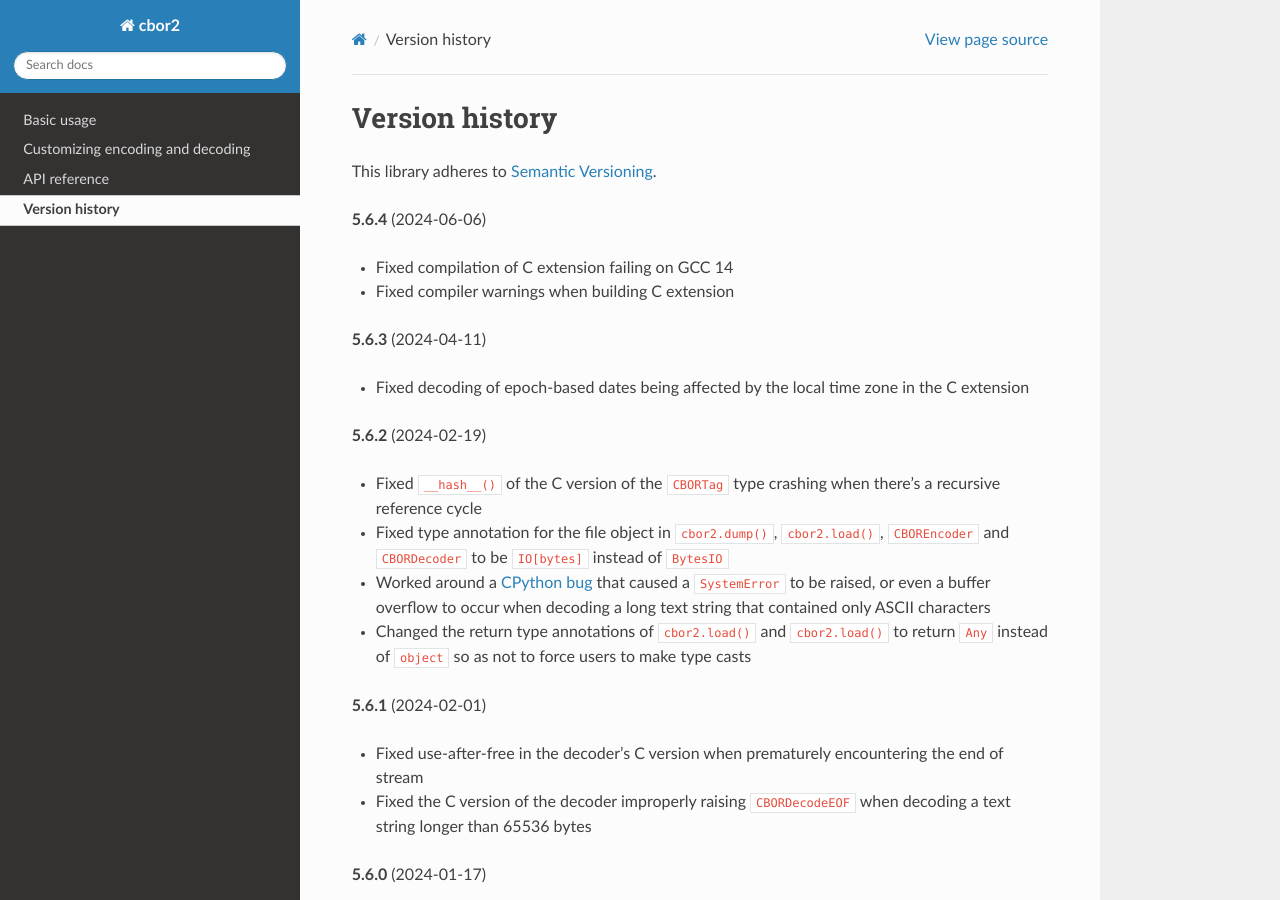
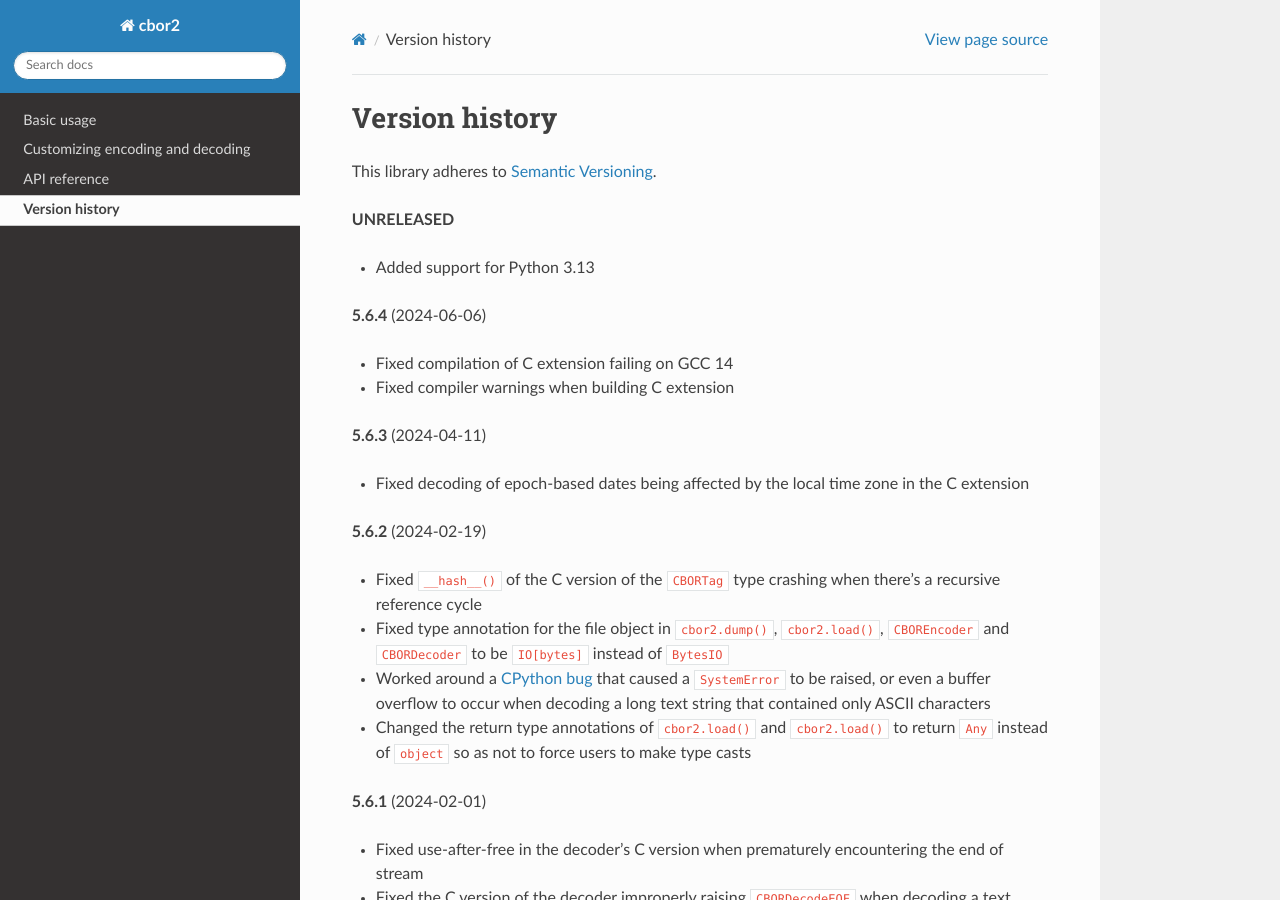
Before and after one commit to agronholm/cbor2, a Sphinx documentation site: the page built from docs/versionhistory.rst, in a window 1280 px wide and 900 px high. Built offline with Sphinx 7.4.7 and the Read the Docs theme 2.0.0, drawn with Linux system fonts in a browser that asks for light colours; the version number could not be read and is left out.

Commit message:
Added support for Python 3.13

```diff
--- a/docs/versionhistory.rst
+++ b/docs/versionhistory.rst
@@ -4,6 +4,10 @@
 .. currentmodule:: cbor2
 
 This library adheres to `Semantic Versioning <http://semver.org/>`_.
+
+**UNRELEASED**
+
+- Added support for Python 3.13
 
 **5.6.4** (2024-06-06)
 
--- a/pyproject.toml
+++ b/pyproject.toml
@@ -25,6 +25,7 @@
     "Programming Language :: Python :: 3.10",
     "Programming Language :: Python :: 3.11",
     "Programming Language :: Python :: 3.12",
+    "Programming Language :: Python :: 3.13",
 ]
 requires-python = ">= 3.8"
 dynamic = ["version"]
```
Also changed, not shown: 2 other files.
